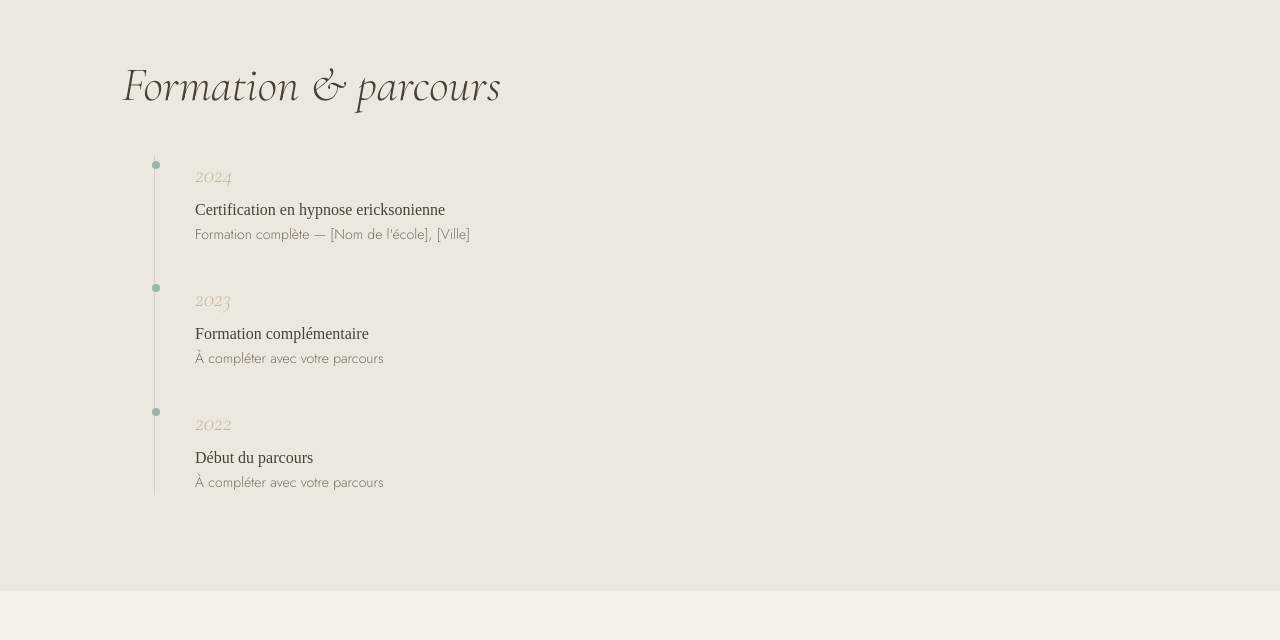
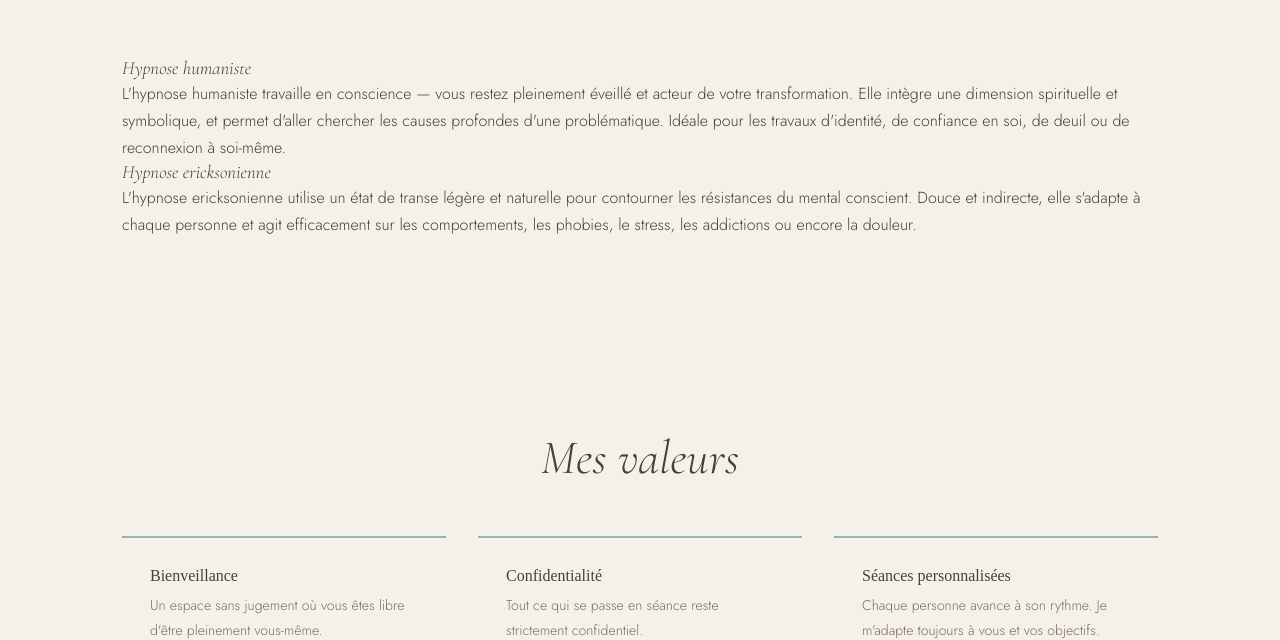
Before and after one commit to martinmenguy/colinepiou, a React (Vite) app: page /qui-suis-je in a window 1280 px wide. Shown: the part 1124-1764 px from the top of the page. Built offline with nearby package versions, Linux system fonts and the light colour scheme; a web font is replaced by a local one.

Commit message:
Update QuiSuisJe.jsx

```diff
--- a/src/pages/QuiSuisJe.jsx
+++ b/src/pages/QuiSuisJe.jsx
@@ -34,20 +34,18 @@ export default function QuiSuisJe() {
         </div>
       </section>
 
-      {/* ── Formation ── */}
-      <section className="section formation">
+     {/* — Approches — */}
+<section className="section approches">
   <div className="container">
-          <h2 className="section-title">Formation & parcours</h2>
-          <div className="timeline">
-            {formations.map((f) => (
-              <div key={f.year} className="timeline__item">
-                <div className="timeline__year">{f.year}</div>
-                <div className="timeline__content">
-                  <h3 className="timeline__title">{f.title}</h3>
-                  <p className="timeline__desc">{f.desc}</p>
+    <div className="approches__grid">
+      <div className="approche__card">
+        <h3 className="approche__title">Hypnose humaniste</h3>
+        <p className="approche__text">L'hypnose humaniste travaille en conscience — vous restez pleinement éveillé et acteur de votre transformation. Elle intègre une dimension spirituelle et symbolique, et permet d'aller chercher les causes profondes d'une problématique. Idéale pour les travaux d'identité, de confiance en soi, de deuil ou de reconnexion à soi-même.</p>
       </div>
+      <div className="approche__card">
+        <h3 className="approche__title">Hypnose ericksonienne</h3>
+        <p className="approche__text">L'hypnose ericksonienne utilise un état de transe légère et naturelle pour contourner les résistances du mental conscient. Douce et indirecte, elle s'adapte à chaque personne et agit efficacement sur les comportements, les phobies, le stress, les addictions ou encore la douleur.</p>
       </div>
-            ))}
     </div>
   </div>
 </section>
@@ -70,24 +68,6 @@ export default function QuiSuisJe() {
   )
 }
 
-const formations = [
-  {
-    year: '2024',
-    title: 'Certification en hypnose ericksonienne',
-    desc: 'Formation complète — [Nom de l\'école], [Ville]',
-  },
-  {
-    year: '2023',
-    title: 'Formation complémentaire',
-    desc: 'À compléter avec votre parcours',
-  },
-  {
-    year: '2022',
-    title: 'Début du parcours',
-    desc: 'À compléter avec votre parcours',
-  },
-]
-
 const valeurs = [
   {
     title: 'Bienveillance',
```
Lines whose indentation alone changed are shown as unchanged.
